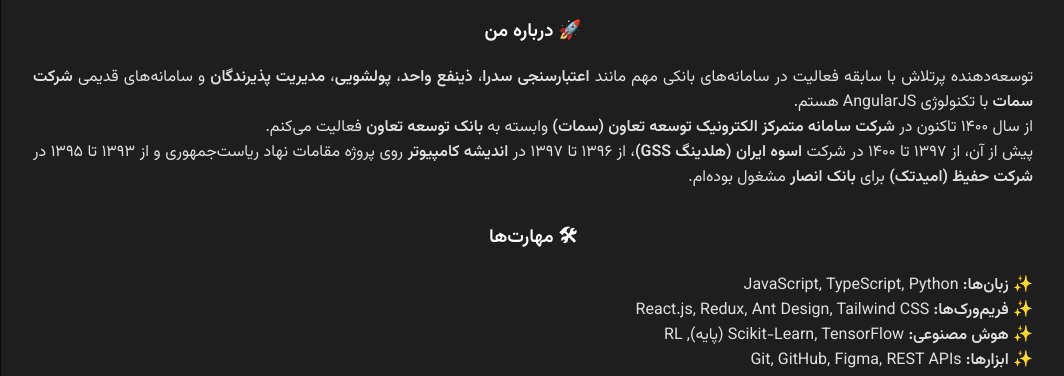
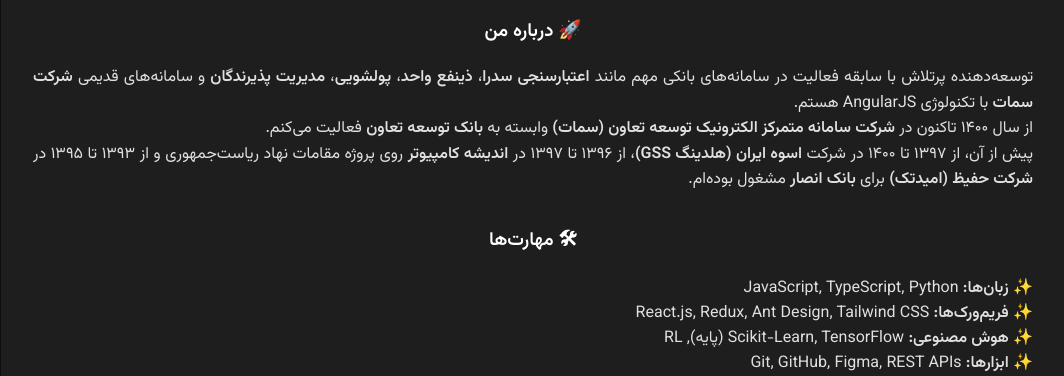
Before and after one commit to farzalivand/farzalivand-github, a plain HTML site: page index.html in a window 1280 px wide. Shown: the part 424-800 px from the top of the page, without its empty margins (107-1171 px from the left). Drawn offline with Linux system fonts and the light colour scheme.

Commit message:
Update index.html

```diff
--- a/index.html
+++ b/index.html
@@ -1,10 +1,10 @@
 <!DOCTYPE html>
 <html lang="fa" dir="rtl">
 <head>
-  <meta charset="UTF-8">
-  <meta name="viewport" content="width=device-width, initial-scale=1.0">
+  <meta charset="UTF-8" />
+  <meta name="viewport" content="width=device-width, initial-scale=1" />
   <title>رزومه حسین فرضعلی‌وند | Hossein Farzalivand Resume</title>
-  <link href="https://fonts.googleapis.com/css2?family=Vazirmatn:wght@400;600&display=swap" rel="stylesheet">
+  <link href="https://fonts.googleapis.com/css2?family=Vazirmatn:wght@400;600&display=swap" rel="stylesheet" />
   <style>
     body {
       font-family: 'Vazirmatn', sans-serif;
@@ -12,6 +12,7 @@
       color: #e0e0e0;
       margin: 0;
       padding: 0;
+      direction: rtl; /* راست‌چین بودن کل صفحه */
     }
     .container {
       max-width: 1000px;
@@ -68,12 +69,23 @@
       text-align: center;
       margin-top: 1rem;
     }
+    /* مهم: الایگمنت دو طرفه برای متن پاراگراف‌های داخل بخش‌ها */
+    .section p {
+      text-align: justify;
+      text-justify: inter-word; /* بهبود حالت justify */
+      line-height: 1.6;
+    }
   </style>
 </head>
 <body>
   <div class="container">
     <p align="center">
-  <img src="https://github.com/farzalivand/farzalivand/raw/main/profile_circular_shadow.png" width="160" height="160" alt="Hossein Farzalivand" />
+      <img
+        src="https://github.com/farzalivand/farzalivand/raw/main/profile_circular_shadow.png"
+        width="160"
+        height="160"
+        alt="Hossein Farzalivand"
+      />
     </p>
 
     <div class="lang-switcher">
@@ -87,10 +99,21 @@
 
       <div class="section">
         <h3>🚀 درباره من</h3>
-        <p style="text-align: justify;">
-          توسعه‌دهنده پرتلاش با سابقه فعالیت در سامانه‌های بانکی مهم مانند <strong>اعتبارسنجی سدرا</strong>، <strong>ذینفع واحد</strong>، <strong>پولشویی</strong>، <strong>مدیریت پذیرندگان</strong> و سامانه‌های قدیمی <strong>شرکت سمات</strong> با تکنولوژی AngularJS هستم.
-          <br>از سال ۱۴۰۰ تاکنون در <strong>شرکت سامانه متمرکز الکترونیک توسعه تعاون (سمات)</strong> وابسته به <strong>بانک توسعه تعاون</strong> فعالیت می‌کنم.
-          <br>پیش از آن، از ۱۳۹۷ تا ۱۴۰۰ در شرکت <strong>اسوه ایران (هلدینگ GSS)</strong>، از ۱۳۹۶ تا ۱۳۹۷ در <strong>اندیشه کامپیوتر</strong> روی پروژه مقامات نهاد ریاست‌جمهوری و از ۱۳۹۳ تا ۱۳۹۵ در <strong>شرکت حفیظ (امیدتک)</strong> برای <strong>بانک انصار</strong> مشغول بوده‌ام.
+        <p>
+          توسعه‌دهنده پرتلاش با سابقه فعالیت در سامانه‌های بانکی مهم مانند
+          <strong>اعتبارسنجی سدرا</strong>، <strong>ذینفع واحد</strong>، <strong>پولشویی</strong>،
+          <strong>مدیریت پذیرندگان</strong> و سامانه‌های قدیمی
+          <strong>شرکت سمات</strong> با تکنولوژی AngularJS هستم.
+          <br />
+          از سال ۱۴۰۰ تاکنون در
+          <strong>شرکت سامانه متمرکز الکترونیک توسعه تعاون (سمات)</strong>
+          وابسته به <strong>بانک توسعه تعاون</strong> فعالیت می‌کنم.
+          <br />
+          پیش از آن، از ۱۳۹۷ تا ۱۴۰۰ در شرکت
+          <strong>اسوه ایران (هلدینگ GSS)</strong>، از ۱۳۹۶ تا ۱۳۹۷ در
+          <strong>اندیشه کامپیوتر</strong> روی پروژه مقامات نهاد ریاست‌جمهوری و
+          از ۱۳۹۳ تا ۱۳۹۵ در
+          <strong>شرکت حفیظ (امیدتک)</strong> برای <strong>بانک انصار</strong> مشغول بوده‌ام.
         </p>
       </div>
 
@@ -107,9 +130,15 @@
       <div class="section">
         <h3>📚 پروژه‌های منتخب</h3>
         <ul>
-          <li><a href="https://github.com/farzalivand/bonevar-app">Bonevar-App (بنه‌وار)</a>: وب‌اپلیکیشن معرفی مکان‌های بوم‌گردی ایران</li>
-          <li><a href="https://github.com/farzalivand/banking-ai">Banking AI</a>: مدل یادگیری ماشین برای اعتبارسنجی بانکی</li>
-          <li><a href="https://github.com/farzalivand/react-image-cropper">Crop & Compress Tool</a>: ابزار کراپ عکس و فشرده‌سازی</li>
+          <li><a href="https://github.com/farzalivand/bonevar-app">Bonevar-App (بنه‌وار)</a>:
+            وب‌اپلیکیشن معرفی مکان‌های بوم‌گردی ایران
+          </li>
+          <li><a href="https://github.com/farzalivand/banking-ai">Banking AI</a>:
+            مدل یادگیری ماشین برای اعتبارسنجی بانکی
+          </li>
+          <li><a href="https://github.com/farzalivand/react-image-cropper">Crop & Compress Tool</a>:
+            ابزار کراپ عکس و فشرده‌سازی
+          </li>
         </ul>
       </div>
     </div>
@@ -120,9 +149,16 @@
 
       <div class="section">
         <h3>🚀 About Me</h3>
-        <p style="text-align: justify;">
-          A dedicated developer working on critical banking systems such as <strong>Sadra Credit Scoring</strong>, <strong>Anti-Money Laundering</strong>, <strong>Unified Beneficiary</strong>, and <strong>Merchant Management</strong> in <strong>Samaneh MotaMarkaz Elektronik Tose'e Ta'avon (SEMAT)</strong> of <strong>Bank Tose'e Ta'avon</strong> since 2021.
-          <br>Previously at <strong>Osveh Iran (GSS Holding)</strong> (2018–2021), <strong>Andisheh Computer</strong> on presidential IT systems (2017–2018), and <strong>Hafiz (now OmidTech)</strong> for Bank Ansar (2014–2016).
+        <p>
+          A dedicated developer working on critical banking systems such as
+          <strong>Sadra Credit Scoring</strong>, <strong>Anti-Money Laundering</strong>,
+          <strong>Unified Beneficiary</strong>, and <strong>Merchant Management</strong> in
+          <strong>Samaneh MotaMarkaz Elektronik Tose'e Ta'avon (SEMAT)</strong> of
+          <strong>Bank Tose'e Ta'avon</strong> since 2021.
+          <br />
+          Previously at <strong>Osveh Iran (GSS Holding)</strong> (2018–2021),
+          <strong>Andisheh Computer</strong> on presidential IT systems (2017–2018), and
+          <strong>Hafiz (now OmidTech)</strong> for Bank Ansar (2014–2016).
         </p>
       </div>
 
@@ -139,12 +175,17 @@
       <div class="section">
         <h3>📚 Selected Projects</h3>
         <ul>
-          <li><a href="https://github.com/farzalivand/bonevar-app">Bonevar-App</a>: Ecotourism places showcase platform</li>
-          <li><a href="https://github.com/farzalivand/banking-ai">Banking AI</a>: ML-based banking credit scoring model</li>
-          <li><a href="https://github.com/farzalivand/react-image-cropper">Image Crop Tool</a>: React-based crop & compression tool</li>
+          <li><a href="https://github.com/farzalivand/bonevar-app">Bonevar-App</a>:
+            Ecotourism places showcase platform
+          </li>
+          <li><a href="https://github.com/farzalivand/banking-ai">Banking AI</a>:
+            ML-based banking credit scoring model
+          </li>
+          <li><a href="https://github.com/farzalivand/react-image-cropper">Image Crop Tool</a>:
+            React-based crop & compression tool
+          </li>
         </ul>
       </div>
-
     </div>
   </div>
 
```
